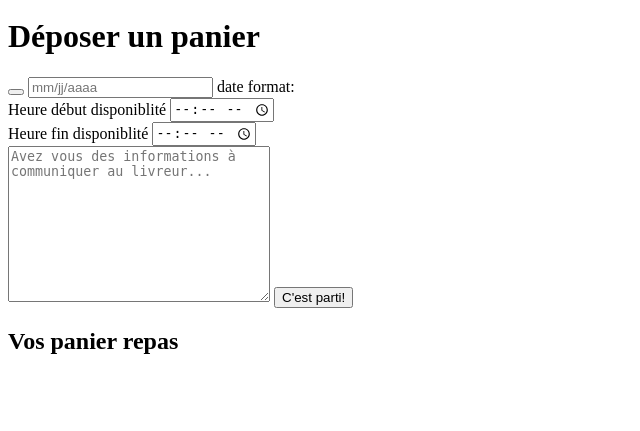
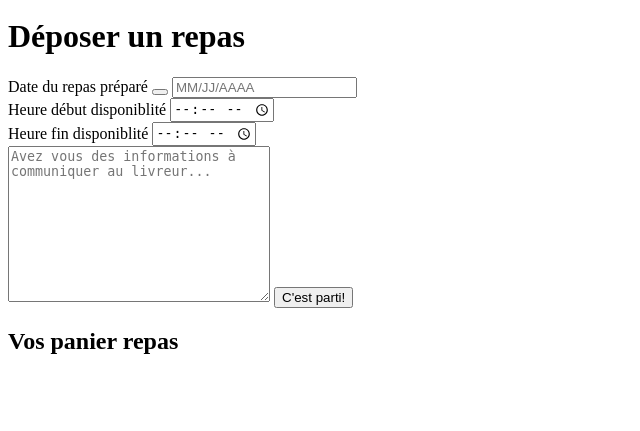
Before and after one commit to Reinca9/PourEux, a PHP site: page /vue/deposerPanier.php in a window 1280 px wide. Shown: the part 369-800 px from the top of the page, without its empty margins (0-640 px from the left). Run offline with PHP 8.4, Linux system fonts and the light colour scheme.

Commit message:
update panier

```diff
--- a/vue/deposerPanier.php
+++ b/vue/deposerPanier.php
@@ -14,35 +14,42 @@ require('header2.php');
 <body>
     <div>empty content</div>
     <div id="deposerPanierDiv">
-        <h1 id="deposerPanierTitle">
-            Déposer un panier
-        </h1>
-        <div>
+        <h1 id="deposerPanierTitle">Déposer un repas</h1>
         <div id=" myDatepicker" class="datepicker">
             <div class="date">
                 <div class="group">
                     <form id="envoyerPanierForm" action=" submit">
                         <div id="datePickerForm">
-                                <button id="iconDate" type=" button" class="icon" aria-label="Choose Date">
+
+                            <div id="datePickFlex">
+                                <label for="datePick">Date du repas préparé</label>
+                                <button name=" datePick" id="iconDate" type=" button" class="icon"
+                                    aria-label="Choose Date">
                                     <span class="fa fa-calendar-alt fa-2x"></span>
                                 </button>
-                                <input type="text" placeholder="mm/jj/aaaa" id="id-textbox-1"
+                                <input type="text" placeholder="MM/JJ/AAAA" id="id-textbox-1"
                                     aria-describedby="id-description-1">
-                                <span class="desc" id="id-description-1"> <span class="sr-only">date format:
-                                    </span></span>
+                                <span class="desc" id="id-description-1"> <span class="sr-only">
+                            </div>
                         </div>
                         <div id="heurePickerForm">
+                            <div>
                                 <label class="labelHourPicker" for="appt">Heure début disponiblité</label>
-                                <input type="time" id="appt" name="appt" min="11:00" max="21:00" required>
+                                <input type="time" id="appt" name="appt" min="11:00" max="21:00"
+                                    class="inputDeclareTime" required>
                             </div>
-                            <div id="heurePickerForm2">
+                            <div>
                                 <label class="labelHourPicker" for=" appt">Heure fin disponiblité</label>
-                                <input type="time" id="appt" name="appt" min="11:00" max="21:00" required>
+                                <input type="time" id="appt" name="appt" min="11:00" max="21:00"
+                                    class="inputDeclareTime" required>
                             </div>
-                            <textarea name="messageDeclarerPanier" form="envoyerPanierForm" id="messageDeclarerPanier"
+                        </div>
+                        <div id="textAreaDiv">
+                            <textarea name=" messageDeclarerPanier" form="envoyerPanierForm" id="messageDeclarerPanier"
                                 cols="30" rows="10"
                                 placeholder="Avez vous des informations à communiquer au livreur..."></textarea>
                             <button id="buttonDeclarerPanier" type=" submit">C'est parti!</button>
+                        </div>
                     </form>
 
 
@@ -166,7 +173,6 @@ require('header2.php');
         </div>
     </div>
     </div>
-    <div>
     <h2>Vos panier repas</h2>
     </div>
     <script type="text/javascript" src="../public/assets/js/datePicker.js"></script>
```
Also changed, not shown: public/assets/css/style.css. Lines whose indentation alone changed are shown as unchanged.
